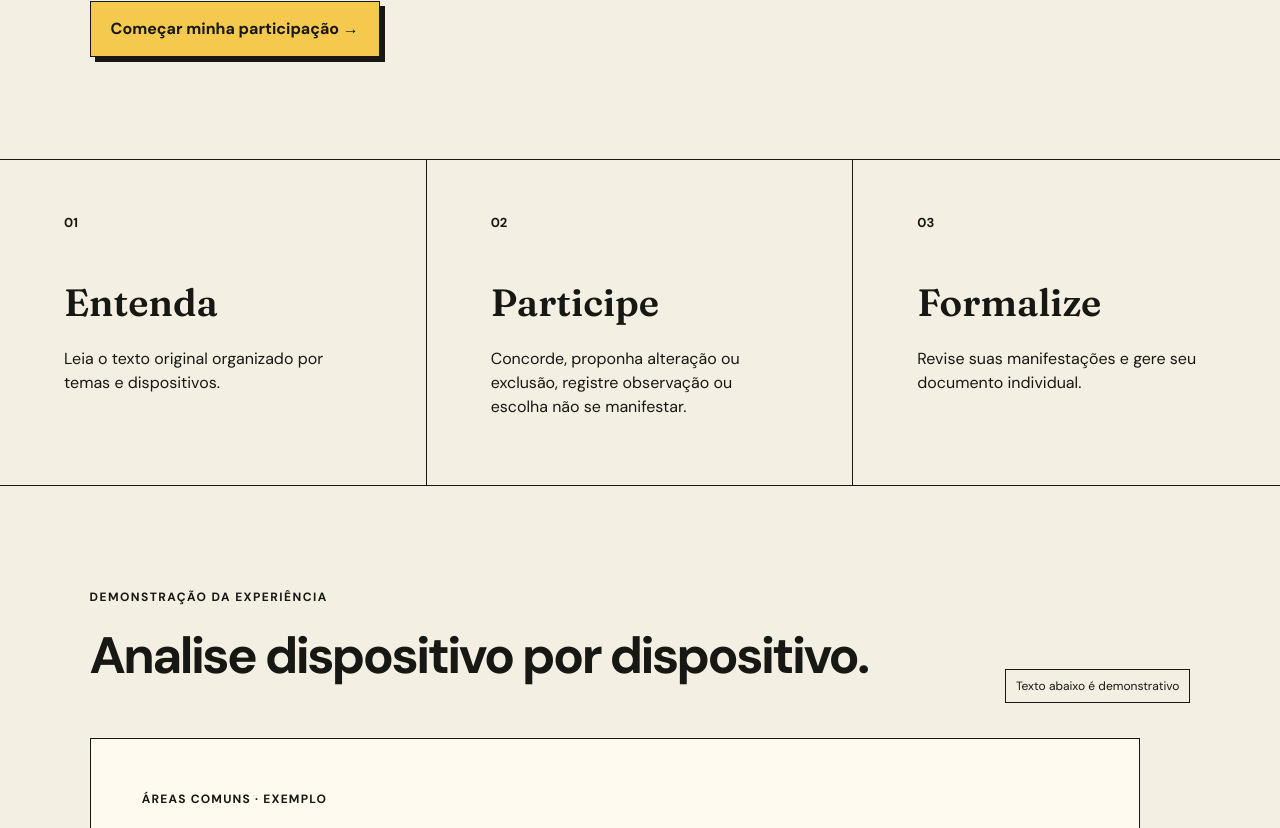
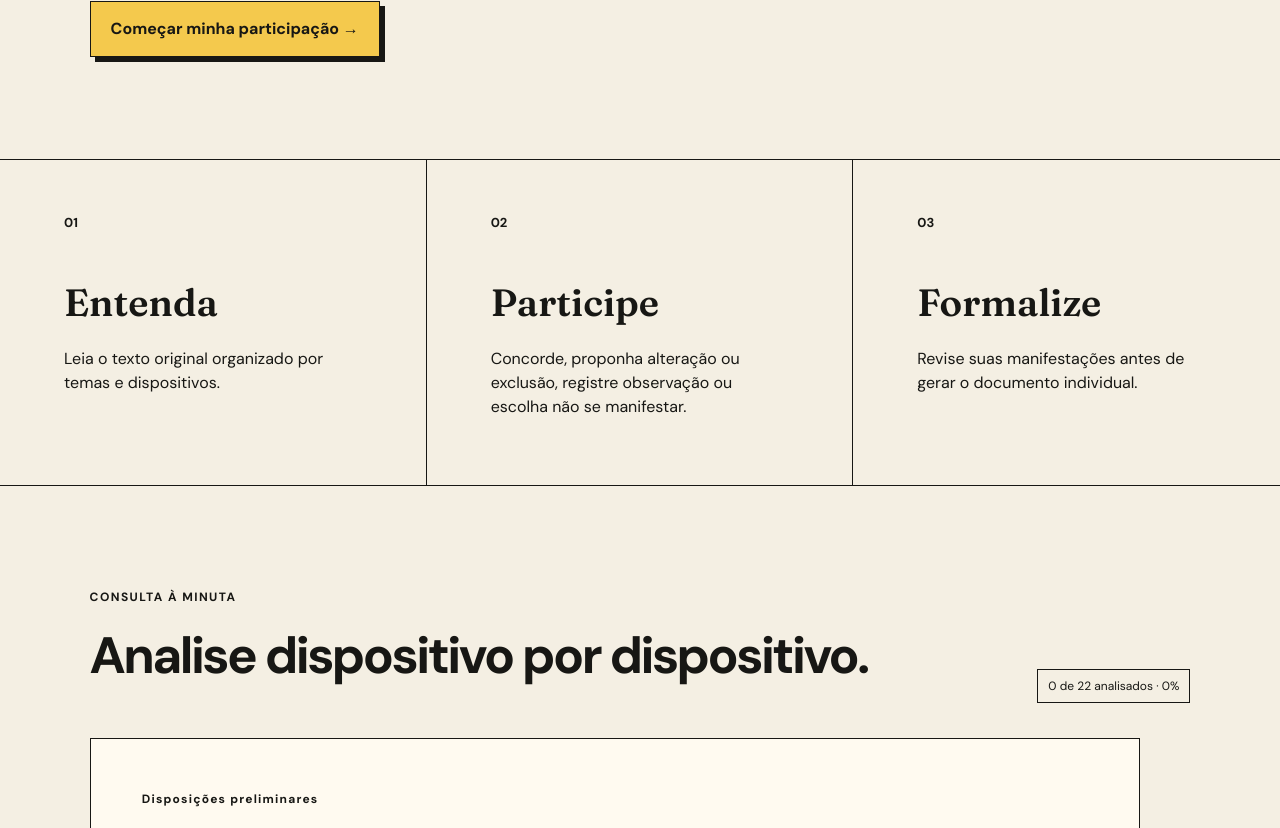
Before and after one commit to tamaralasbritto/torres-em-comum, a React (Vite) app: page / in a window 1280 px wide. Shown: the part 752-1580 px from the top of the page. Built offline with nearby package versions, Linux system fonts and the light colour scheme.

Commit message:
feat: connect real devices, navigation and local saved responses

```diff
--- a/src/main.tsx
+++ b/src/main.tsx
@@ -1,10 +1,12 @@
 import React from 'react';
 import ReactDOM from 'react-dom/client';
 import './styles.css';
+import { devices, type ManifestationChoice } from './data/regimento';
 
-type Choice = 'agree' | 'change' | 'exclude' | 'observe' | 'abstain';
+type Response = { choice: ManifestationChoice; comment?: string };
+type Responses = Record<string, Response>;
 
-const choices: {id: Choice; label: string; hint: string}[] = [
+const choices: {id: ManifestationChoice; label: string; hint: string}[] = [
   {id:'agree',label:'Concordo',hint:'O texto pode permanecer como está.'},
   {id:'change',label:'Alterar',hint:'Quero propor uma redação diferente.'},
   {id:'exclude',label:'Excluir',hint:'Entendo que este dispositivo deve ser retirado.'},
@@ -12,20 +14,35 @@ const choices: {id: Choice; label: string; hint: string}[] = [
   {id:'abstain',label:'Não quero me manifestar a respeito',hint:'Analisei este ponto e escolho não me posicionar.'},
 ];
 
+const labelFor = (choice: ManifestationChoice) => choices.find(item => item.id === choice)?.label ?? choice;
+
 function App(){
- const [choice,setChoice]=React.useState<Choice|undefined>();
+ const [index,setIndex]=React.useState(0);
+ const [responses,setResponses]=React.useState<Responses>(()=>{
+   try{return JSON.parse(localStorage.getItem('torres-em-comum:responses') || '{}')}catch{return {}}
+ });
+ const current=devices[index];
+ const response=responses[current.id];
+ const relevant=devices.filter(d=>['change','exclude','observe'].includes(responses[d.id]?.choice));
+ const answered=Object.keys(responses).length;
+ const progress=Math.round((answered/devices.length)*100);
+
+ React.useEffect(()=>localStorage.setItem('torres-em-comum:responses',JSON.stringify(responses)),[responses]);
+ const choose=(choice:ManifestationChoice)=>setResponses(old=>({...old,[current.id]:{...old[current.id],choice}}));
+ const comment=(text:string)=>setResponses(old=>({...old,[current.id]:{...old[current.id],choice:old[current.id]?.choice ?? 'observe',comment:text}}));
+ const go=(next:number)=>{setIndex(Math.max(0,Math.min(devices.length-1,next))); document.getElementById('consulta')?.scrollIntoView({behavior:'smooth'});};
+
  return <main>
-  <header className="top"><a className="brand" href="#">TORRES <span>EM COMUM</span></a><nav><a href="#como">Como funciona</a><a href="#consulta">Consulta</a><a href="#painel">Painel público</a></nav></header>
-  <section className="hero">
-   <div><p className="eyebrow">CONSTRUÇÃO PARTICIPATIVA DO REGIMENTO INTERNO</p><h1>As regras do lugar onde vivemos também podem ser construídas <em>em comum.</em></h1><p className="lead">Leia a minuta por assuntos, registre sua posição e organize suas manifestações para formalização pelos canais definidos pelo condomínio.</p><a className="primary" href="#consulta">Começar minha participação →</a></div>
-   <div className="mosaic" aria-hidden="true"><i/><i/><i/><i/><i/><i/></div>
+  <header className="top"><a className="brand" href="#">TORRES <span>EM COMUM</span></a><nav><a href="#como">Como funciona</a><a href="#consulta">Consulta</a><a href="#manifestacao">Minha manifestação</a></nav></header>
+  <section className="hero"><div><p className="eyebrow">CONSTRUÇÃO PARTICIPATIVA DO REGIMENTO INTERNO</p><h1>As regras do lugar onde vivemos também podem ser construídas <em>em comum.</em></h1><p className="lead">Leia a minuta por assuntos, registre sua posição e organize suas manifestações para formalização pelos canais definidos pelo condomínio.</p><a className="primary" href="#consulta">Começar minha participação →</a></div><div className="mosaic" aria-hidden="true"><i/><i/><i/><i/><i/><i/></div></section>
+  <section id="como" className="steps"><article><b>01</b><h2>Entenda</h2><p>Leia o texto original organizado por temas e dispositivos.</p></article><article><b>02</b><h2>Participe</h2><p>Concorde, proponha alteração ou exclusão, registre observação ou escolha não se manifestar.</p></article><article><b>03</b><h2>Formalize</h2><p>Revise suas manifestações antes de gerar o documento individual.</p></article></section>
+  <section id="consulta" className="consult"><div className="sectionhead"><div><p className="eyebrow">CONSULTA À MINUTA</p><h2>Analise dispositivo por dispositivo.</h2></div><span>{answered} de {devices.length} analisados · {progress}%</span></div>
+   <div className="progress"><i style={{width:`${progress}%`}}/></div>
+   <article className="device"><div className="crumb">{current.theme}{current.section ? ` · ${current.section}`:''}</div><h3>Art. {current.article}{current.subdivision ? `, ${current.subdivision}`:''}</h3><p className="hierarchy">{current.title}{current.chapter ? ` · ${current.chapter}`:''}</p><p className="legal">{current.text}</p><div className="options">{choices.map(c=><button key={c.id} className={response?.choice===c.id?'selected':''} onClick={()=>choose(c.id)}><strong>{c.label}</strong><small>{c.hint}</small></button>)}</div>{response && ['change','exclude','observe'].includes(response.choice)&&<label className="comment">Sua manifestação<textarea value={response.comment || ''} onChange={e=>comment(e.target.value)} placeholder={response.choice==='change'?'Escreva a redação ou alteração que você propõe.':'Explique sua manifestação. Você poderá revisar antes de formalizar.'}/></label>}<div className="pager"><button disabled={index===0} onClick={()=>go(index-1)}>← Anterior</button><span>{index+1} / {devices.length}</span><button disabled={index===devices.length-1} onClick={()=>go(index+1)}>Próximo →</button></div></article>
   </section>
-  <section id="como" className="steps"><article><b>01</b><h2>Entenda</h2><p>Leia o texto original organizado por temas e dispositivos.</p></article><article><b>02</b><h2>Participe</h2><p>Concorde, proponha alteração ou exclusão, registre observação ou escolha não se manifestar.</p></article><article><b>03</b><h2>Formalize</h2><p>Revise suas manifestações e gere seu documento individual.</p></article></section>
-  <section id="consulta" className="consult"><div className="sectionhead"><div><p className="eyebrow">DEMONSTRAÇÃO DA EXPERIÊNCIA</p><h2>Analise dispositivo por dispositivo.</h2></div><span>Texto abaixo é demonstrativo</span></div>
-   <article className="device"><div className="crumb">ÁREAS COMUNS · EXEMPLO</div><h3>Art. 00 — Dispositivo demonstrativo</h3><p className="legal">O texto integral da minuta será exibido aqui, preservado como documento de referência. Nenhum resumo substituirá a redação original.</p><div className="options">{choices.map(c=><button key={c.id} className={choice===c.id?'selected':''} onClick={()=>setChoice(c.id)}><strong>{c.label}</strong><small>{c.hint}</small></button>)}</div>{(choice==='change'||choice==='exclude'||choice==='observe')&&<label className="comment">Sua manifestação<textarea placeholder="Escreva aqui. Você poderá revisar antes de formalizar."/></label>}</article>
-  </section>
+  <section id="manifestacao" className="review"><div className="sectionhead"><div><p className="eyebrow">MINHA MANIFESTAÇÃO</p><h2>Revise o que será formalizado.</h2></div><span>{relevant.length} manifestação(ões)</span></div>{relevant.length===0?<p className="empty">Você ainda não registrou pedidos de alteração, exclusão ou observações.</p>:<div className="reviewlist">{relevant.map(d=>{const r=responses[d.id];return <article key={d.id}><div><span>{d.theme}</span><h3>Art. {d.article}{d.subdivision ? `, ${d.subdivision}`:''}</h3></div><strong>{labelFor(r.choice)}</strong><p className="original">{d.text}</p>{r.comment&&<p className="usertext">{r.comment}</p>}<button onClick={()=>{setIndex(devices.indexOf(d));document.getElementById('consulta')?.scrollIntoView({behavior:'smooth'})}}>Editar manifestação</button></article>})}</div>}</section>
   <section id="painel" className="notice"><strong>Transparência sem exposição.</strong><p>O painel público mostrará somente resultados agregados. Unidade e identidade do participante não serão exibidas.</p></section>
-  <footer><p><strong>Torres em Comum</strong><br/>Construção participativa do Regimento Interno</p><p>Esta plataforma não substitui a Assembleia Geral nem o canal oficial indicado pelo condomínio.</p></footer>
+  <footer><p><strong>Torres em Comum</strong><br/>Construção participativa do Regimento Interno</p><p>Esta plataforma auxilia a organizar manifestações e não substitui a Assembleia Geral nem o canal oficial indicado pelo condomínio.</p></footer>
  </main>
 }
 ReactDOM.createRoot(document.getElementById('root')!).render(<React.StrictMode><App/></React.StrictMode>);
```
